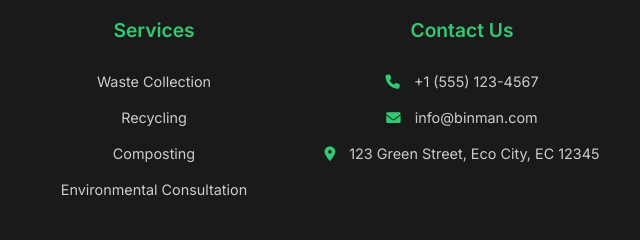
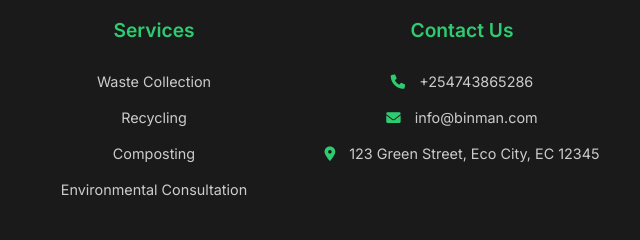
Before and after one commit to Fadeel307/binman, a plain HTML site: page index.html in a window 1280 px wide. Shown: the part 1397-1637 px from the top of the page, 640-1280 px from the left. Drawn offline with Linux system fonts and the light colour scheme.

Commit message:
Update index.html

```diff
--- a/index.html
+++ b/index.html
@@ -162,7 +162,7 @@
             <div class="footer-section">
                 <h3>Contact Us</h3>
                 <ul>
-                    <li><i class="fas fa-phone"></i> +1 (555) 123-4567</li>
+                    <li><i class="fas fa-phone"></i> +254743865286</li>
                     <li><i class="fas fa-envelope"></i> info@binman.com</li>
                     <li><i class="fas fa-map-marker-alt"></i> 123 Green Street, Eco City, EC 12345</li>
                 </ul>
```
